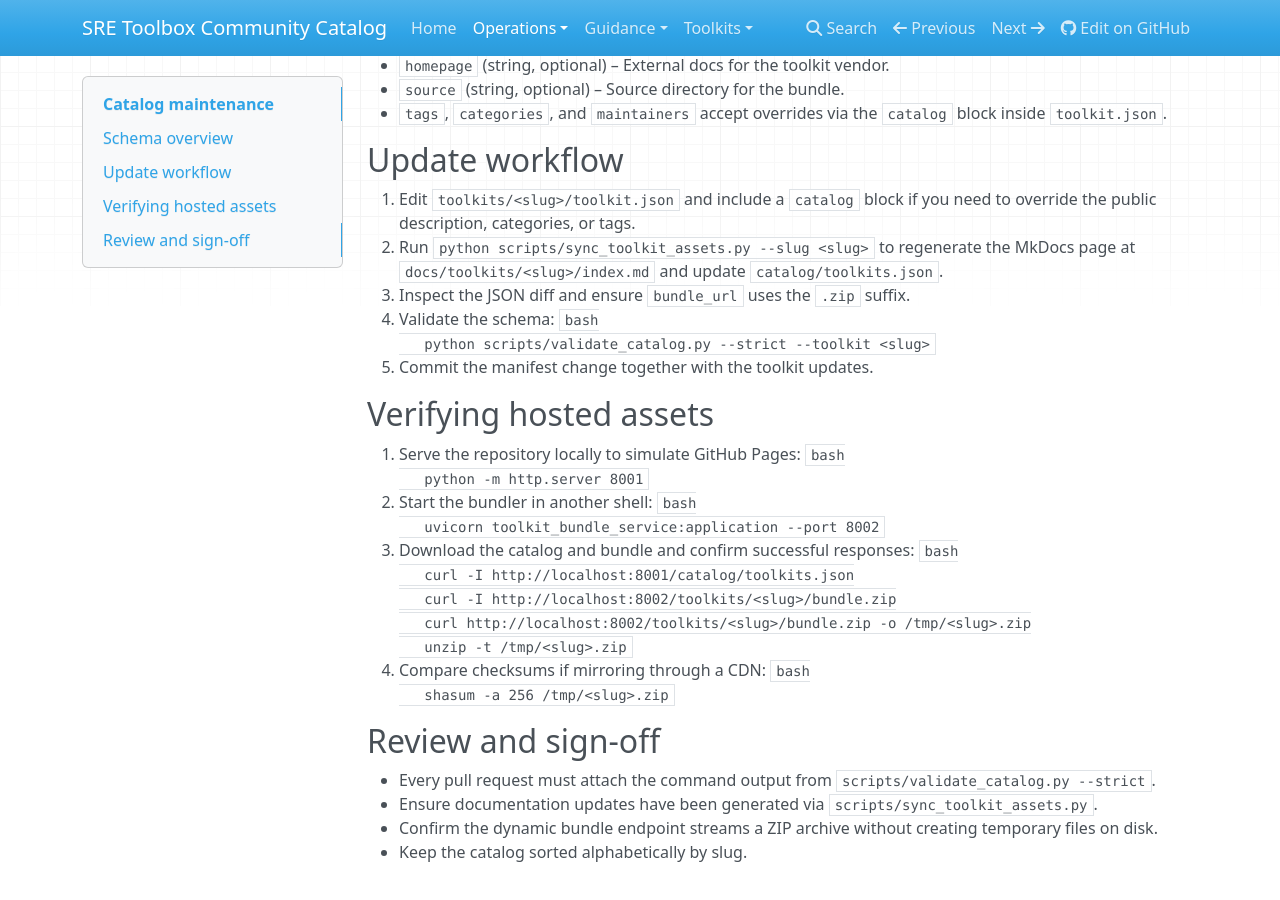
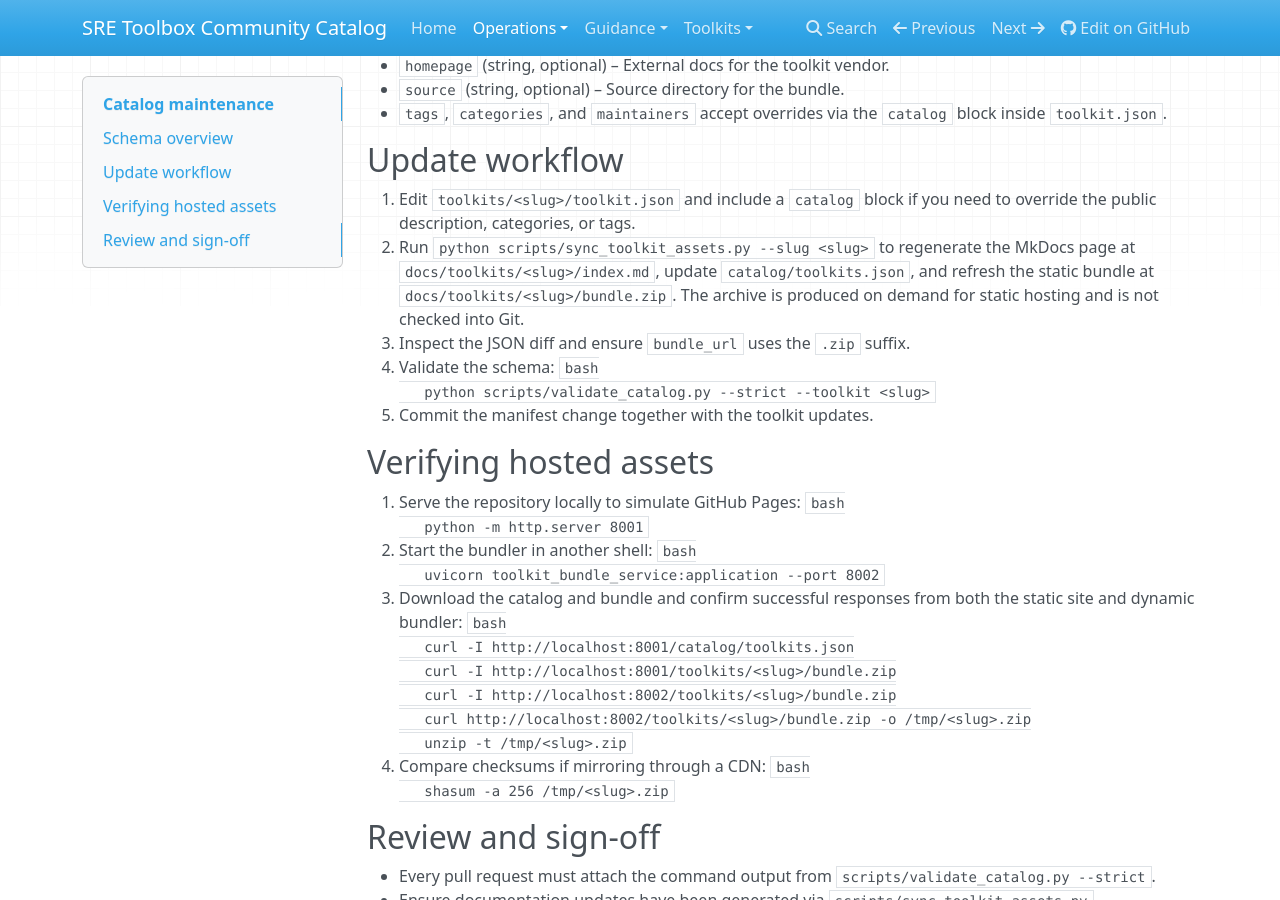
Before and after one commit to sxmxc/ideal-octo-engine, an MkDocs documentation site: the page built from docs/catalog.md, in a window 1280 px wide and 900 px high, scrolled down 528 px. Built offline with MkDocs 1.6.1, drawn with Linux system fonts in a browser that asks for light colours; nearby versions of some CDN libraries.

Commit message:
Ignore generated toolkit bundle archives

````diff
--- a/docs/catalog.md
+++ b/docs/catalog.md
@@ -31,8 +31,10 @@ and predictable.
 1. Edit `toolkits/<slug>/toolkit.json` and include a `catalog` block if you need
    to override the public description, categories, or tags.
 2. Run `python scripts/sync_toolkit_assets.py --slug <slug>` to regenerate the
-   MkDocs page at `docs/toolkits/<slug>/index.md` and update
-   `catalog/toolkits.json`.
+   MkDocs page at `docs/toolkits/<slug>/index.md`, update
+   `catalog/toolkits.json`, and refresh the static bundle at
+   `docs/toolkits/<slug>/bundle.zip`. The archive is produced on demand for
+   static hosting and is not checked into Git.
 3. Inspect the JSON diff and ensure `bundle_url` uses the `.zip` suffix.
 4. Validate the schema:
    ```bash
@@ -50,9 +52,11 @@ and predictable.
    ```bash
    uvicorn toolkit_bundle_service:application --port 8002
    ```
-3. Download the catalog and bundle and confirm successful responses:
+3. Download the catalog and bundle and confirm successful responses from both
+   the static site and dynamic bundler:
    ```bash
    curl -I http://localhost:8001/catalog/toolkits.json
+   curl -I http://localhost:8001/toolkits/<slug>/bundle.zip
    curl -I http://localhost:8002/toolkits/<slug>/bundle.zip
    curl http://localhost:8002/toolkits/<slug>/bundle.zip -o /tmp/<slug>.zip
    unzip -t /tmp/<slug>.zip
````
Also changed, not shown: docs/bundler.md (+5 -1 lines), 2 other files.
